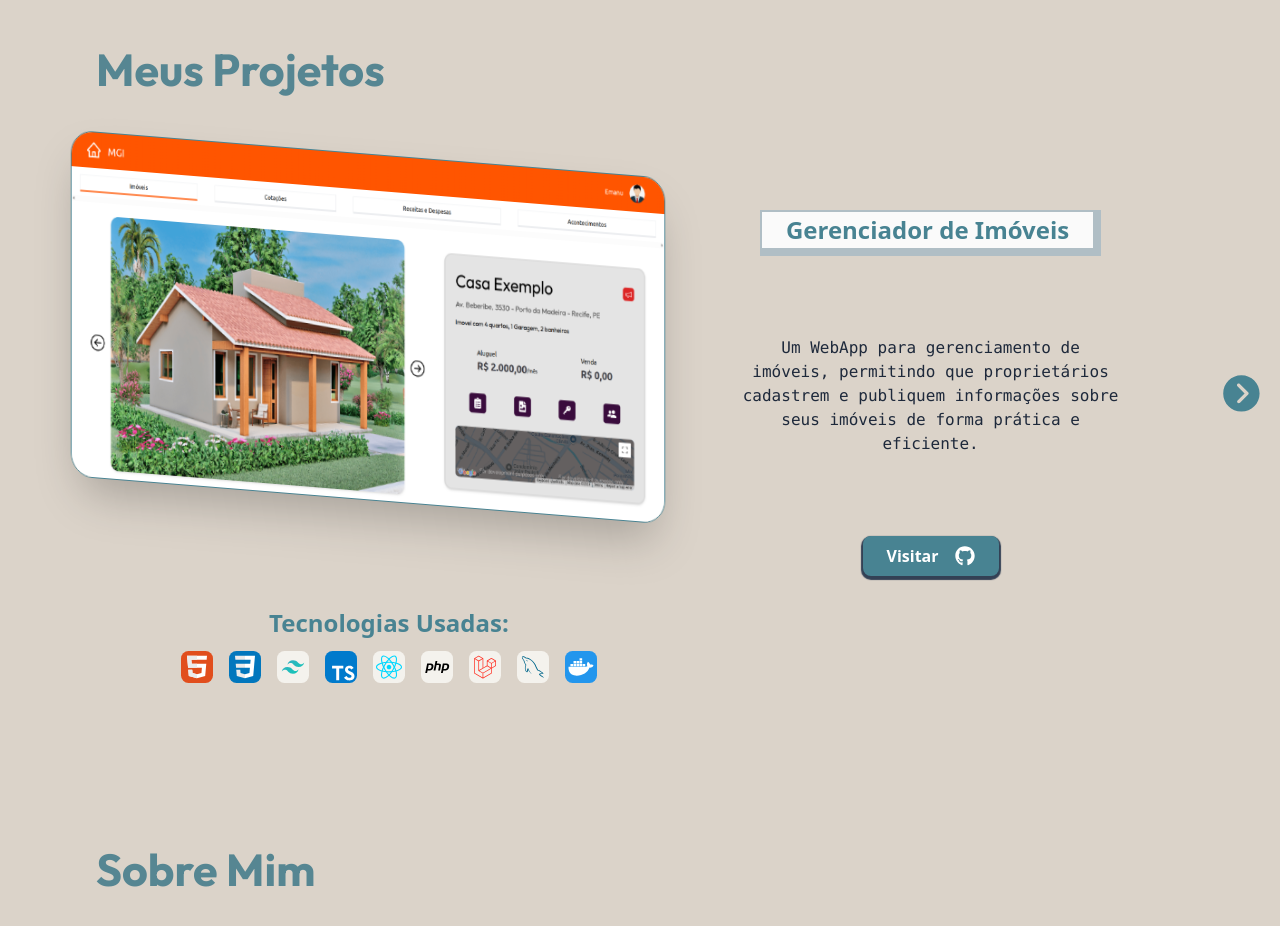
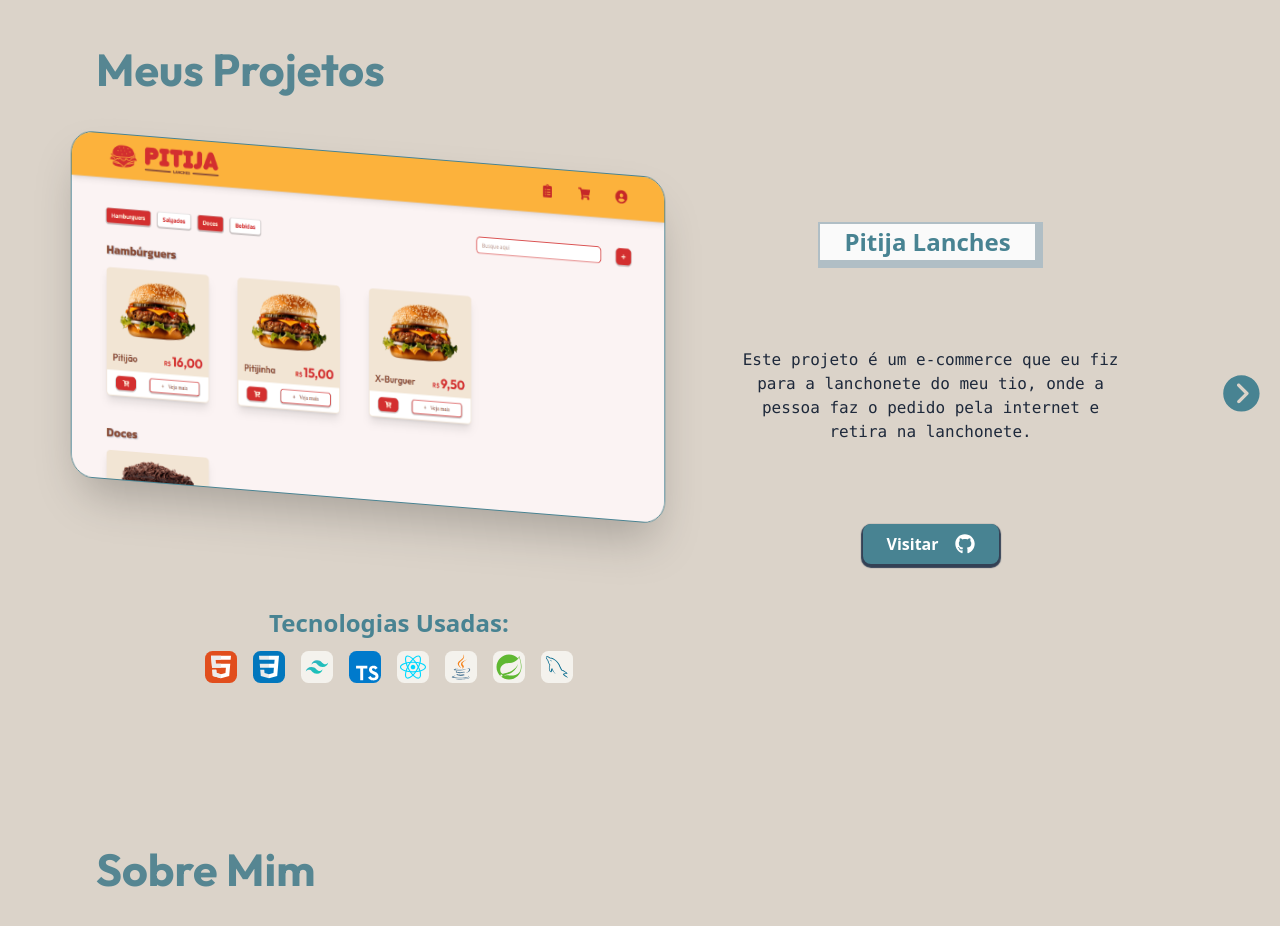
Before and after one commit to EmanuODev/Portfolio, a React (Vite) app: page / in a window 1280 px wide. Shown: the part 780-1706 px from the top of the page. Built offline with nearby package versions, Linux system fonts and the light colour scheme; a web font is replaced by a local one.

Commit message:
Adicionando o projeto da lanchonete do meu tio

```diff
--- a/src/pages/pageLightMode.tsx
+++ b/src/pages/pageLightMode.tsx
@@ -13,7 +13,7 @@ import { Skills } from '../components/skills';
 import { Projects } from '../components/projects';
 import curriculo from '../../public/curriculo.pdf'
 import { Tittle } from '../components/tittle'
-import { AnimatePresence, inView, motion } from "framer-motion";
+import { AnimatePresence, motion } from "framer-motion";
 import { Habilidades } from '../components/habilidades';
 import { FaDatabase } from "react-icons/fa6";
 import { PiAddressBookLight, PiComputerTowerFill } from 'react-icons/pi';
@@ -99,6 +99,13 @@ export function LightMode(  ){
 
   const projetos: projetosType[] = [
     {
+      title: 'Pitija Lanches',
+      descricao: 'Este projeto é um e-commerce que eu fiz para a lanchonete do meu tio, onde a pessoa faz o pedido pela internet e retira na lanchonete.',
+      foto: '/Portfolio/fotos_projetos/foto_pitija.png',
+      link: 'https://github.com/EmanuODev/Pitija-Lanches',
+      tecnologias: [habilidades.frontend[0], habilidades.frontend[1], habilidades.frontend[2], habilidades.frontend[4], habilidades.frontend[5], habilidades.backend[3], habilidades.backend[4],  habilidades.outros[0]]
+    },
+    {
       title: 'Gerenciador de Imóveis',
       descricao: 'Um WebApp para gerenciamento de imóveis, permitindo que proprietários cadastrem e publiquem informações sobre seus imóveis de forma prática e eficiente.',
       foto: '/Portfolio/fotos_projetos/foto_imovel.png',
@@ -135,7 +142,7 @@ export function LightMode(  ){
     },
     {
       title: 'Sistema de Gerenciamento de Ações de Extensão',
-      descricao: 'Este projeto é parte da disciplina de Programação Orientada a Objetos (POO) da Universidade Federal do Vale do São Francisco (Univasf). O objetivo é implementar um módulo central de um Sistema de Gerenciamento de Ações de Extensão, destinado ao envio e à avaliação de projetos de Extensão da Univasf. O foco principal é o desenvolvimento do núcleo do sistema, contemplando sua arquitetura e modelagem básica. Aplicação foi feita utilizando Java.',
+      descricao: 'Este projeto é parte da disciplina de Programação Orientada a Objetos (POO) da Universidade Federal do Vale do São Francisco (Univasf). O objetivo é implementar um módulo central de um Sistema de Gerenciamento de Ações de Extensão, destinado ao envio e à avaliação de projetos de Extensão da Univasf. O foco principal é o desenvolvimento do núcleo do sistema, contemplando sua arquitetura e modelagem básica.',
       foto: '/Portfolio/fotos_projetos/foto_poo.png',
       link: 'https://github.com/EmafPlayer/Projeto-POO',
       tecnologias: [habilidades.backend[3]]
```
Also changed, not shown: public/fotos_projetos/foto_pitija.png (added).
